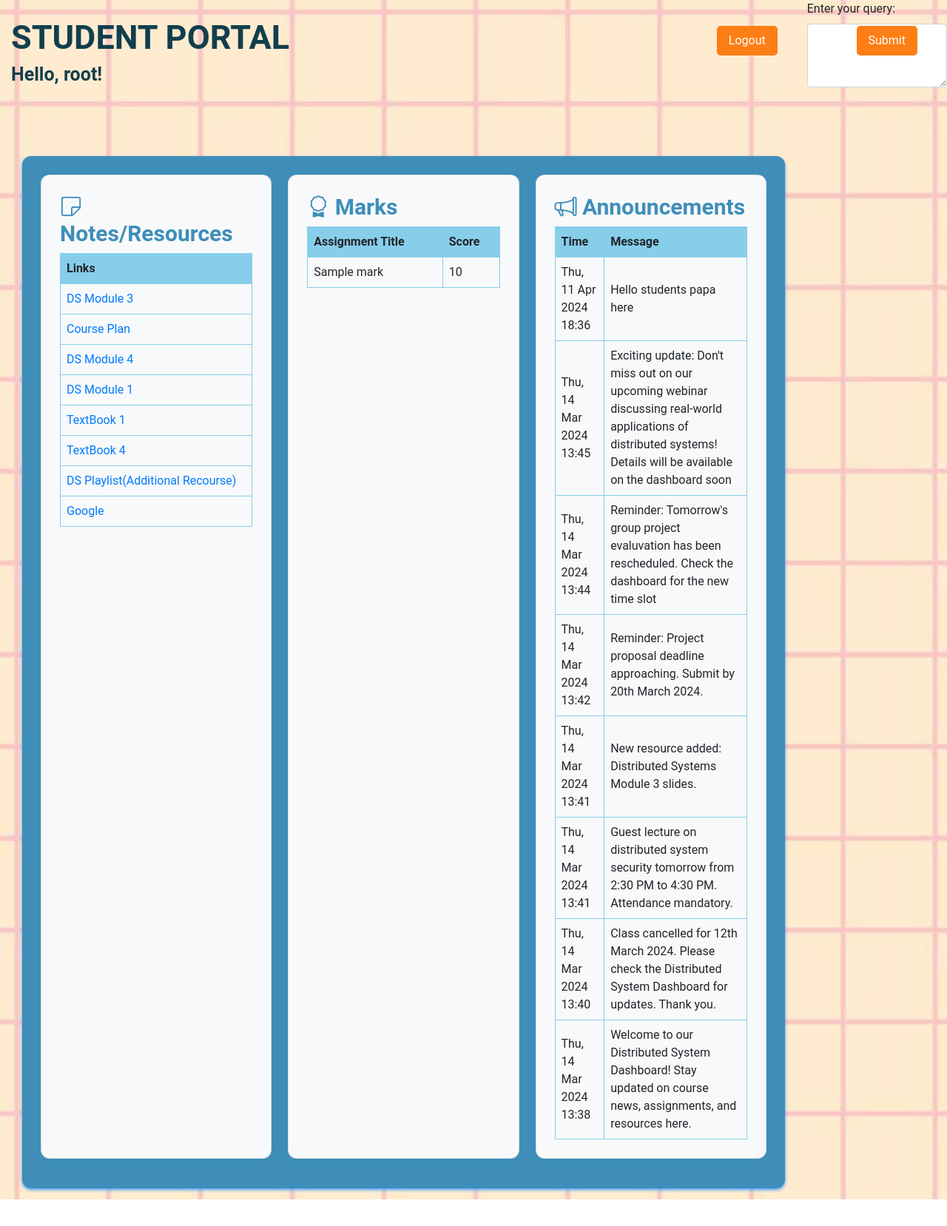
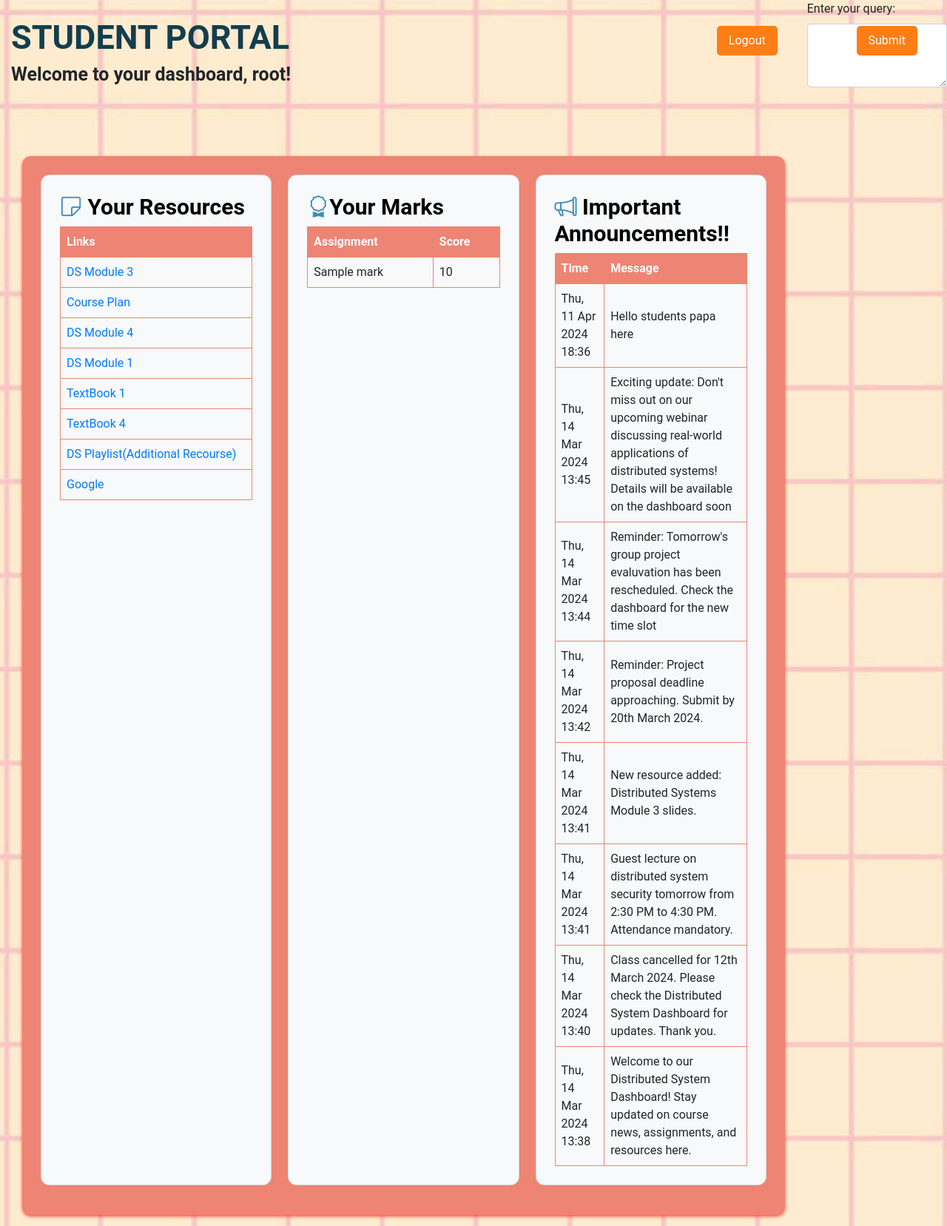
Before and after one commit to takshkothari/itl_mini_proj, a Django app: page /home/ in a window 1280 px wide. Shown: the whole page at 74% size. Before the commit the page ends 1621 px from the top, so only its background shows below. Run offline with Django 5.2, Linux system fonts and the light colour scheme; a user stored in the database is signed in; data comes from the database, SQL or seed files in the repository; tables that the repository leaves empty hold one stand-in row (values such as "Sample post"); some libraries are stand-ins or nearby versions.

Commit message:
updated hoem

```diff
--- a/templates/home.html
+++ b/templates/home.html
@@ -37,16 +37,16 @@
             max-width: 1300px;
             margin: 15px;
             padding: 25px;
-            background-color: #3e8eb9;
+            background-color: #ee8474;
             border-radius: 12px;
-            box-shadow: 0 2px 4px #3399ff;
+            box-shadow: 0 2px 4px #ff4133fa;
         }
 
         .column {
             padding: 25px;
             border-radius: 12px;
-            background-color: #FFF;
-            box-shadow: 0 2px 4px #3e8eb9;
+            background-color: #ee8474;
+            box-shadow: 0 2px 4px #ee8474;
             transition: transform 0.2s ease;
         }
 
@@ -58,14 +58,14 @@
         }
 
         h3 {
-            color: #123e4d;
+            color: 'black';
             font-family: 'Roboto',sans-serif;
             font-size: 25px;
             font-weight: bold;
         }
 
         h2 {
-            color: #3e8eb9;
+            color: #000000;
             font-family: 'Roboto',sans-serif;
             font-size: 30px;
             font-weight: bold;
@@ -131,17 +131,18 @@
 
         th,
         td {
-            border: 1px solid #87CEEB;
+            border: 1px solid #ee8474;
             padding: 8px;
             text-align: left;
         }
 
         th {
-            background-color: #87CEEB;
+            color: #FFF;
+            background-color: #ee8474;
         }
 
         tbody tr:hover {
-            background-color: #c7ecee;
+            background-color: #ee8474;
         }
 
         .modal-content {
@@ -162,7 +163,7 @@
 <div class="container">
     <br>
     <h1>{{ welcome_message }}</h1>
-    <h3>Hello, {{ user.username }}!</h3>
+    <h3>Welcome to your dashboard, {{ user.username }}!</h3>
     <form action="{% url 'logout' %}" method="post">
         {% csrf_token %}
         <button type="submit">Logout</button>
@@ -170,7 +171,7 @@
     <br><br><br>
     <div class="dashboard">
         <div class="column card bg-light">
-            <h2><i class="bi bi-sticky"></i> Notes/Resources</h2>
+            <h2><i class="bi bi-sticky"></i> Your Resources</h2>
             <table>
                 <thead>
                     <tr>
@@ -184,7 +185,7 @@
                     </tr>
                     {% empty %}
                     <tr>
-                        <td>No resources available.</td>
+                        <td>Sorry! No resources are available.</td>
                     </tr>
                     {% endfor %}
                 </tbody>
@@ -192,11 +193,11 @@
         </div>
 
         <div class="column card bg-light">
-            <h2><i class="bi bi-award"></i> Marks</h2>
+            <h2><i class="bi bi-award"></i>Your Marks</h2>
             <table>
                 <thead>
                     <tr>
-                        <th>Assignment Title</th>
+                        <th>Assignment</th>
                         <th>Score</th>
                     </tr>
                 </thead>
@@ -208,7 +209,7 @@
                     </tr>
                     {% empty %}
                     <tr>
-                        <td colspan="2">No marks available.</td>
+                        <td colspan="2">Sorry! No marks are available.</td>
                     </tr>
                     {% endfor %}
                 </tbody>
@@ -216,7 +217,7 @@
         </div>
 
         <div class="column card bg-light">
-            <h2><i class="bi bi-megaphone"></i> Announcements</h2>
+            <h2><i class="bi bi-megaphone"></i> Important Announcements!!</h2>
             <table>
                 <thead>
                     <tr>
@@ -233,7 +234,7 @@
                     </tr>
                     {% empty %}
                     <tr>
-                        <td colspan="2">No announcements.</td>
+                        <td colspan="2">Sorry! No announcements available.</td>
                     </tr>
                     {% endfor %}
                 </tbody>
```
